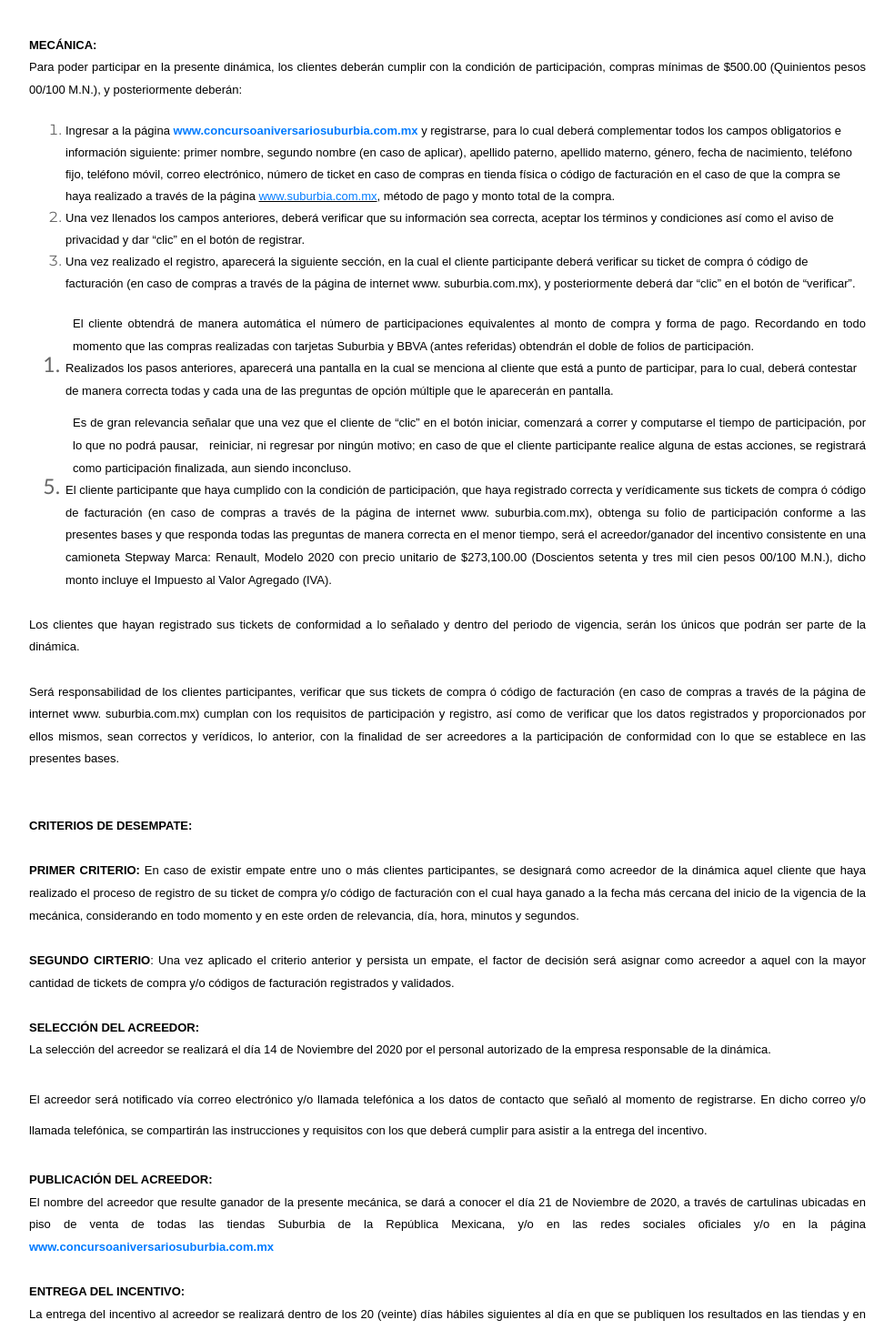
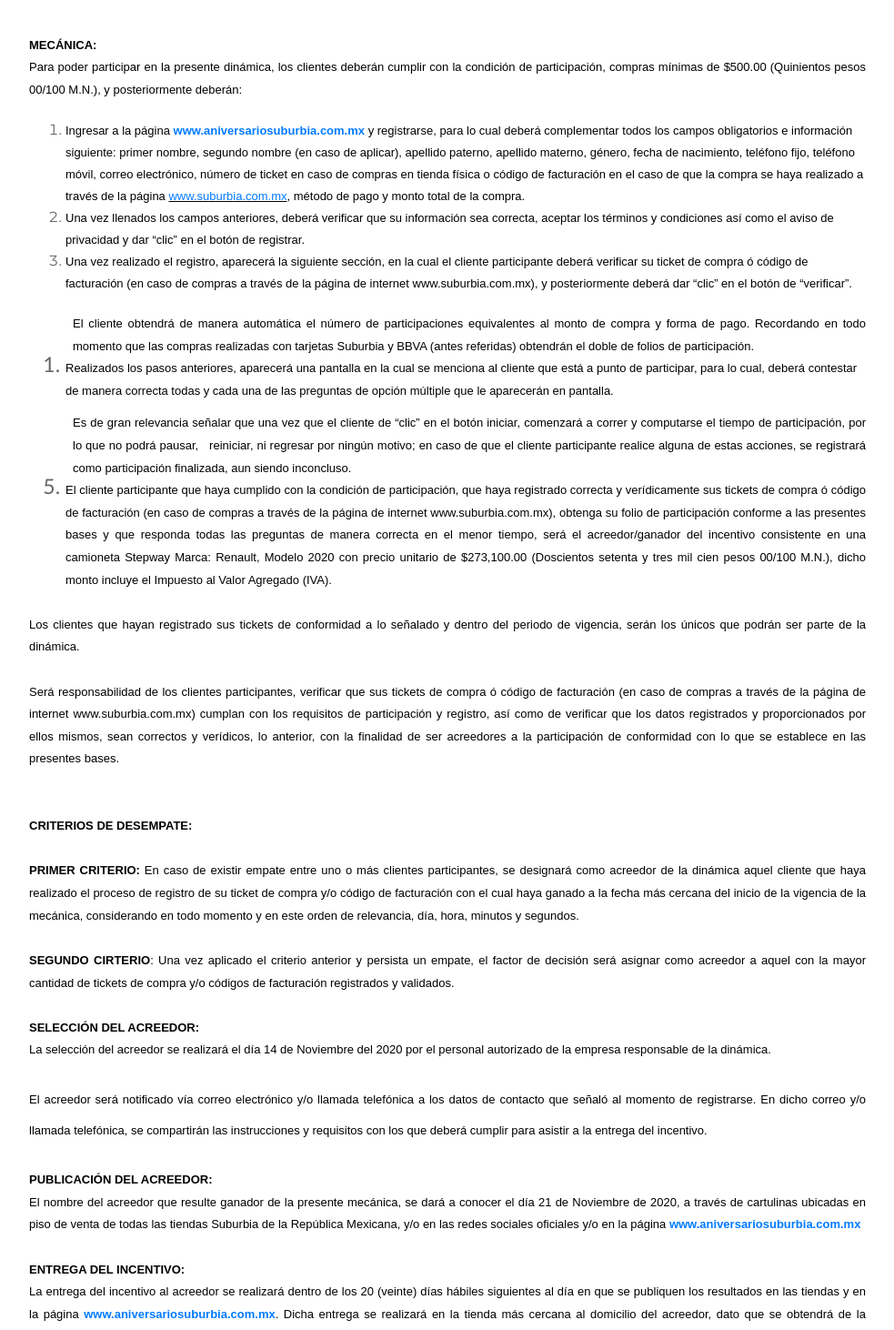
Before and after one commit to kuamatzin/suburbia-aniversario-front, a Vue app: page /bases in a window 1280 px wide. Shown: the part 1340-2802 px from the top of the page at 91% size, without its empty margins (148-1131 px from the left). Built offline with nearby package versions, Linux system fonts and the light colour scheme; what vuelidation would draw is missing.

Commit message:
Fix text bases

```diff
--- a/src/Bases.vue
+++ b/src/Bases.vue
@@ -837,8 +837,8 @@
                         >Ingresar a la p&aacute;gina
                         <strong
                           ><a
-                            href="http://www.concursoaniversariosuburbia.com.mx"
-                            >www.concursoaniversariosuburbia.com.mx</a
+                            href="https://aniversariosuburbia.com.mx/"
+                            >www.aniversariosuburbia.com.mx</a
                           >&nbsp;</strong
                         >y registrarse, para lo cual deber&aacute; complementar
                         todos los campos obligatorios e informaci&oacute;n
@@ -888,7 +888,7 @@
                         participante deber&aacute; verificar su ticket de compra
                         &oacute; c&oacute;digo de facturaci&oacute;n (en caso de
                         compras a trav&eacute;s de la p&aacute;gina de internet
-                        www. suburbia.com.mx), y posteriormente deber&aacute;
+                        www.suburbia.com.mx), y posteriormente deber&aacute;
                         dar &ldquo;clic&rdquo; en el bot&oacute;n de
                         &ldquo;verificar&rdquo;.&nbsp;</span
                       ></span
@@ -1025,7 +1025,7 @@
                         registrado correcta y ver&iacute;dicamente sus tickets
                         de compra &oacute; c&oacute;digo de facturaci&oacute;n
                         (en caso de compras a trav&eacute;s de la p&aacute;gina
-                        de internet www. suburbia.com.mx), obtenga su folio de
+                        de internet www.suburbia.com.mx), obtenga su folio de
                         participaci&oacute;n conforme a las presentes bases y
                         que responda todas las preguntas de manera correcta en
                         el menor tiempo, ser&aacute; el acreedor/ganador del
@@ -1144,7 +1144,7 @@
                       participantes, verificar que sus tickets de compra
                       &oacute; c&oacute;digo de facturaci&oacute;n (en caso de
                       compras a trav&eacute;s de la p&aacute;gina de internet
-                      www. suburbia.com.mx) cumplan con los requisitos de
+                      www.suburbia.com.mx) cumplan con los requisitos de
                       participaci&oacute;n y registro, as&iacute; como de
                       verificar que los datos registrados y proporcionados por
                       ellos mismos, sean correctos y ver&iacute;dicos, lo
@@ -1543,8 +1543,8 @@
                       la Rep&uacute;blica Mexicana, y/o en las redes sociales
                       oficiales y/o en la p&aacute;gina
                       <strong
-                        ><a href="http://www.concursoaniversariosuburbia.com.mx"
-                          >www.concursoaniversariosuburbia.com.mx</a
+                        ><a href="https://aniversariosuburbia.com.mx/"
+                          >www.aniversariosuburbia.com.mx</a
                         ></strong
                       ></span
                     ></span
@@ -1629,8 +1629,8 @@
                       siguientes al d&iacute;a en que se publiquen los
                       resultados en las tiendas y en la p&aacute;gina
                       <strong
-                        ><a href="http://www.concursoaniversariosuburbia.com.mx"
-                          >www.concursoaniversariosuburbia.com.mx</a
+                        ><a href="https://aniversariosuburbia.com.mx/"
+                          >www.aniversariosuburbia.com.mx</a
                         ></strong
                       >. Dicha entrega se realizar&aacute; en la tienda
                       m&aacute;s cercana al domicilio del acreedor, dato que se
@@ -2162,7 +2162,7 @@
                         promoci&oacute;n, previa notificaci&oacute;n a
                         trav&eacute;s de la p&aacute;gina en Internet
                         <strong>www.suburbia.com.mx</strong> y/o
-                        <strong>www.concursoaniversariosuburbia.com.mx</strong>,
+                        <strong>www.aniversariosuburbia.com.mx</strong>,
                         as&iacute; como ante la autoridad
                         correspondiente.&nbsp;</span
                       ></span
--- a/src/components/Ticket.vue
+++ b/src/components/Ticket.vue
@@ -785,7 +785,6 @@
       });
       this.activeQuestion = this.activeQuestion + 1;
       this.answerSelected = 1000;
-      console.log(this.answers);
     },
 
     async sendAnswers() {
```
